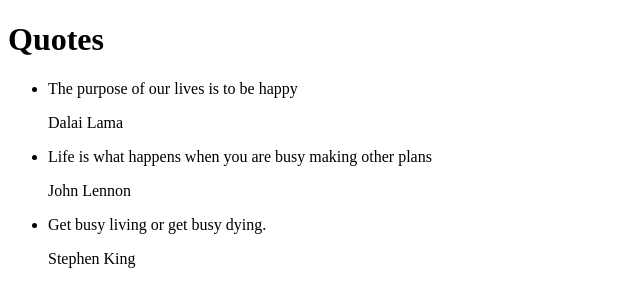
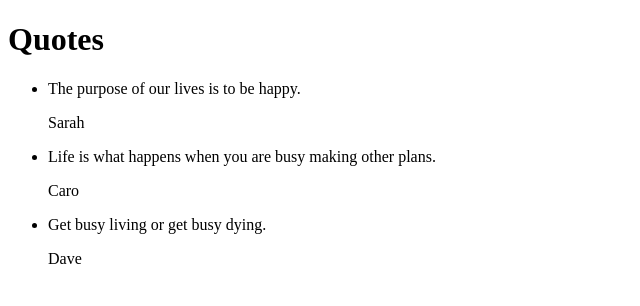
Before and after one commit to SarahK95/Quotes, an Angular app: page / in a window 1280 px wide. Shown: the top 306 px of the page, without its empty margins (0-640 px from the left). Built offline with nearby package versions, Linux system fonts and the light colour scheme.

Commit message:
add new keyword in quote array

```diff
--- a/src/app/quote.ts
+++ b/src/app/quote.ts
@@ -1,6 +1,15 @@
+// export class Quote {
+
+
+
+//     quote! : string;
+//     name!: string;
+//     author! : string;
+
+// }
 export class Quote {
-
-    name!: string;
-    author! : string;
-    quote! : string;
+    public showAuthor:boolean;
+    constructor(public quote:string, public name:string,public author:string){
+        this.showAuthor=false
+    }
 }
--- a/src/app/quote/quote.component.ts
+++ b/src/app/quote/quote.component.ts
@@ -9,11 +9,10 @@ import { Quote } from '../quote';
 export class QuoteComponent implements OnInit {
 
   quotes:Quote[] = [
-    {quote:'The purpose of our lives is to be happy',  author:'Dalai Lama', name:'Sarah'},
-    {quote:'Life is what happens when you are busy making other plans', author:'John Lennon', name:'Caro'},
-    {quote:'Get busy living or get busy dying.', author:'Stephen King', name:'Dave'},
 
-
+    new Quote('The purpose of our lives is to be happy.', 'Dalai Lama','Sarah'),
+    new Quote('Life is what happens when you are busy making other plans.', 'John Lennon','Caro'),
+    new Quote('Get busy living or get busy dying.','Stephen King','Dave'),
   ];
 
   constructor() { }
```
